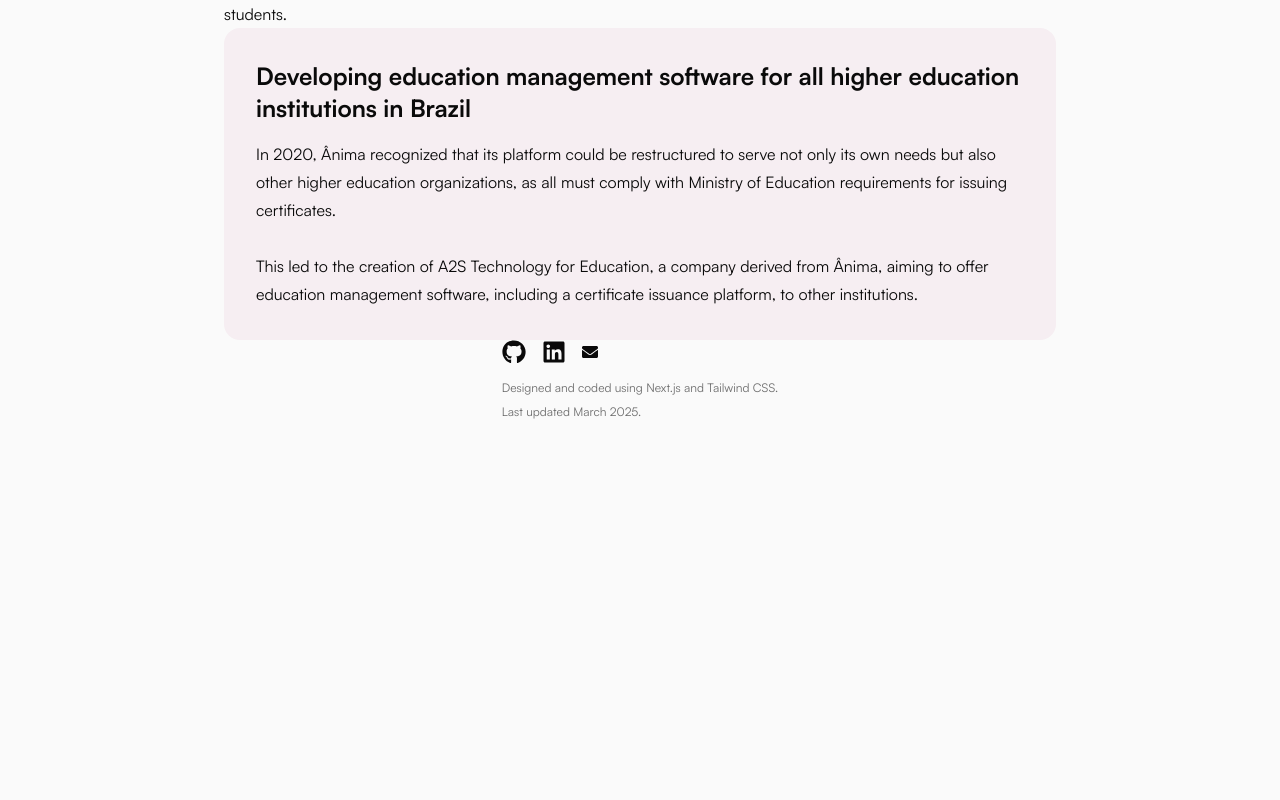
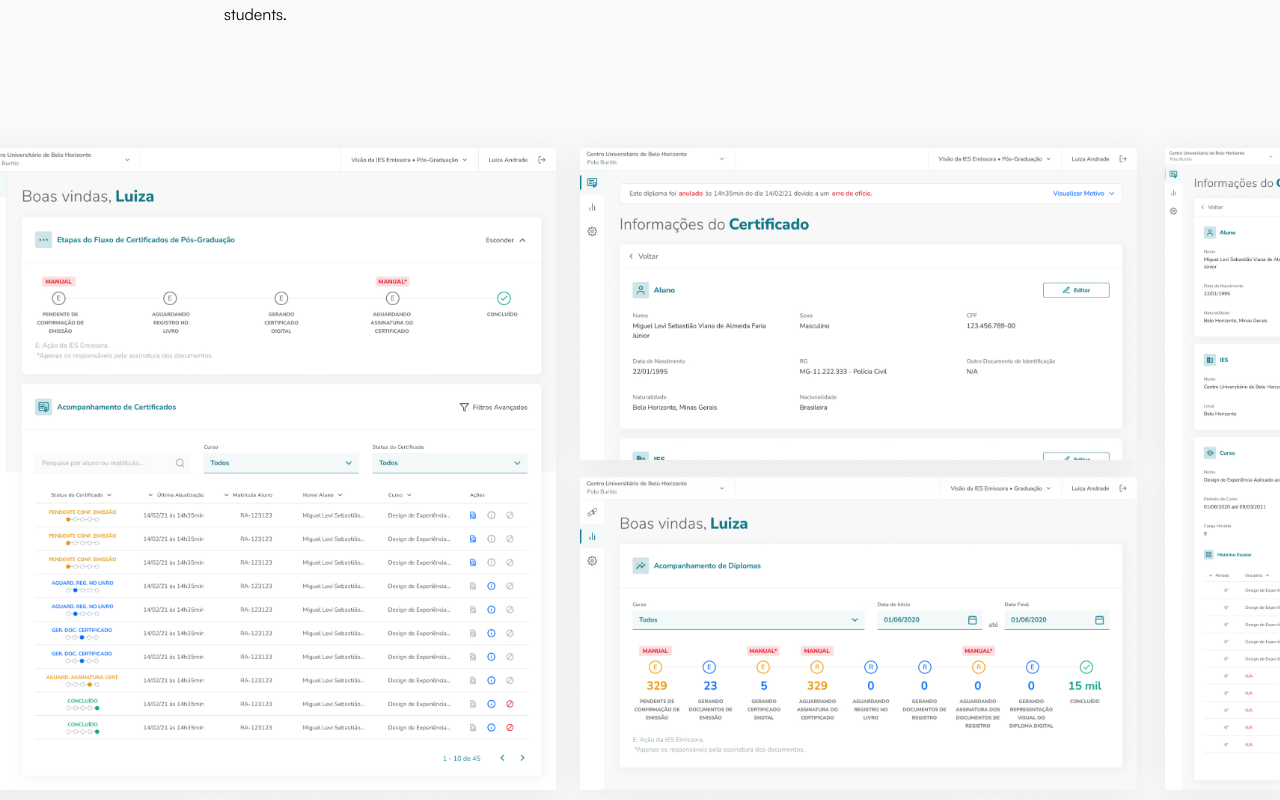
Before and after one commit to luccaromaniello/portfolio, a Next.js app: page /design/anima-educacao in a window 1280 px wide. Shown: the part 680-1480 px from the top of the page. Before the commit the page ends 1100 px from the top, so only its background shows below. Built offline with nearby package versions, Linux system fonts and the light colour scheme.

Commit message:
Add overview of Anima's case

```diff
--- a/src/app/(projects)/design/anima-educacao/page.tsx
+++ b/src/app/(projects)/design/anima-educacao/page.tsx
@@ -2,12 +2,13 @@ import SideMenuAnima from "@/components/cases/SideMenuAnima";
 import Heading from "@/components/cases/Heading";
 import Overview from "@/components/cases/Overview";
 import HighlightCard from "@/components/cases/HighlightCard";
+import Image from "next/image";
 
 export default function AnimaEducacao() {
   const defaultAlignment = "flex flex-col gap-20 px-6 lg:px-56 2xl:px-96 w-full";
 
   return (
-    <div className="flex flex-col">
+    <div className="flex flex-col gap-24">
       <SideMenuAnima></SideMenuAnima>
       <div className={defaultAlignment}>
         <Heading
@@ -24,6 +25,16 @@ export default function AnimaEducacao() {
           results="Delivered the new platform to Ânima, which by 2021 was used to attend around 350.000 students."
         />
       </div>
+      <div className="relative w-full max-w-screen-2xl h-[856px]">
+        <Image
+          src="/images/cases/anima/anima-overview.png"
+          alt="A web platform by Ânima Educação showcasing a user-friendly mockup overview for generating personalized Bachelor's and Master's degrees."
+          priority
+          fill
+          className="object-cover object-top"
+          // sizes="100%"
+        />
+      </div>
       <div className={defaultAlignment}>
         <HighlightCard
           title={"Developing education management software for all higher education institutions in Brazil"}
```
Also changed, not shown: public/images/cases/anima/anima-overview.png (added).
